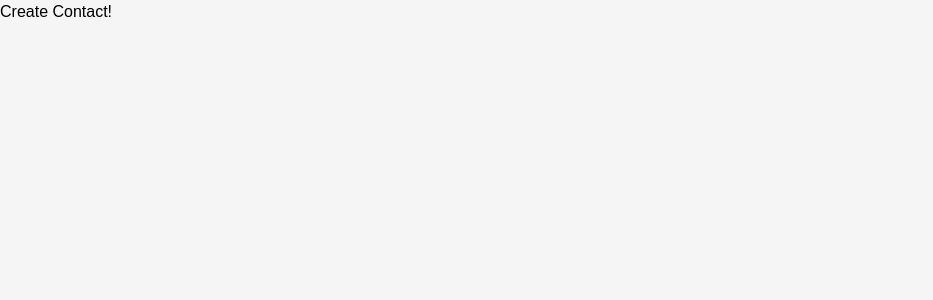
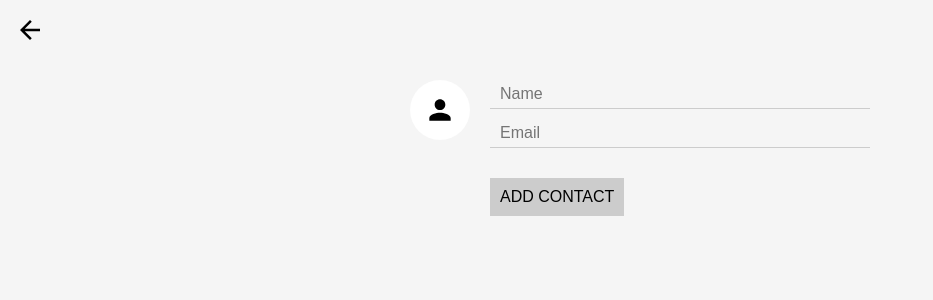
Before and after one commit to anjali0626/contacts, a React (Create React App) app: page /create in a window 1280 px wide. Shown: the top 300 px of the page, without its empty margins (0-933 px from the left). Built offline with nearby package versions, Linux system fonts and the light colour scheme; no server answers.

Commit message:
Create CreateContact component input form

```diff
--- a/src/CreateContact.js
+++ b/src/CreateContact.js
@@ -1,9 +1,25 @@
 import React, { Component } from 'react'
+import { Link } from 'react-router-dom'
+import ImageInput from './ImageInput'
 
 class CreateContact extends Component {
   render() {
     return (
-      <div>Create Contact!</div>
+      <div>
+        <Link className='close-create-contact' to='/'>Close</Link>
+        <form className='create-contact-form'>
+          <ImageInput
+            className='create-contact-avatar-input'
+            name='avtarURL'
+            maxHeight={64}
+          />
+          <div className='create-contact-details'>
+            <input type='text' name='name' placeholder='Name' />
+            <input type='text' name='email' placeholder='Email' />
+            <button>Add Contact</button>
+          </div>
+        </form>
+      </div>
     )
   }
 }
```
